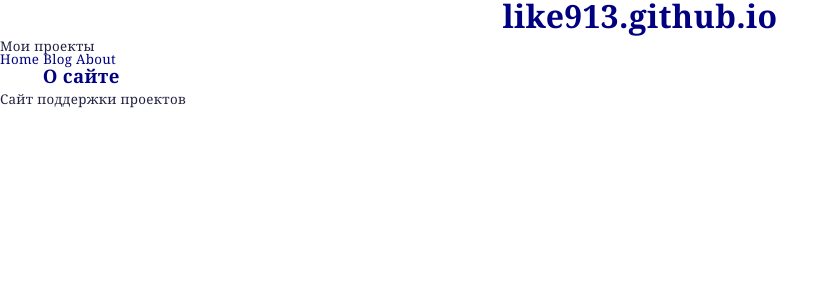
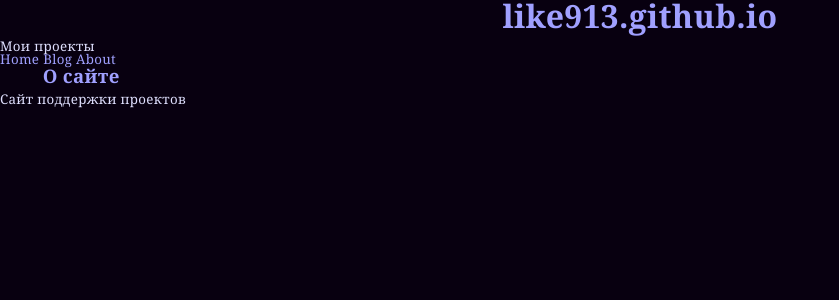
Before and after one commit to like913/like913.github.io, a Jekyll site: the page built from index.md, in a window 1280 px wide. Shown: the top 300 px of the page, without its empty margins (0-839 px from the left). Built offline with Jekyll 4.4.1, drawn with Linux system fonts in a browser that asks for light colours.

Commit message:
fix black

```diff
--- a/_layouts/default.html
+++ b/_layouts/default.html
@@ -3,7 +3,7 @@
 
 	{% include head.html %}
 
-	<body>
+	<body bgColor=#080010>
 		<div>
 
 			{% include header.html %}
--- a/css/style.css
+++ b/css/style.css
@@ -7,7 +7,7 @@ body {
 	line-height:100%;
 	font-size:10.0pt;
 	font-family:"Cambria","Times New Roman";
-	color:#202040;
+	color:#e0e0ff;
 	letter-spacing:.25pt;}
 p {
 	margin-top:4.0pt;
@@ -18,91 +18,7 @@ p {
 	line-height:100%;
 	font-size:10.0pt;
 	font-family:"Cambria","Times New Roman";
-	color:#202040;
-	letter-spacing:.25pt;}
-
-p.date {
-	margin-top:0cm;
-	margin-right:0cm;
-	margin-bottom:8.0pt;
-	margin-left:0cm;
-	text-align:justify;
-	line-height:100%;
-	font-size:12.0pt;
-	font-family:"Calibri","Arial";
-	color:#202040;
-	letter-spacing:.25pt;}
-
-p.path {
-	margin-top:0cm;
-	margin-right:0cm;
-	margin-bottom:0.0pt;
-	margin-left:0cm;
-	text-align:left;
-	line-height:100%;
-	font-size:10.0pt;
-	font-family:"Cambria","Times New Roman";
-	color:#202040;
-	letter-spacing:.25pt;}
-
-p.right {
-	margin-top:0cm;
-	margin-right:0cm;
-	margin-bottom:6.0pt;
-	margin-left:0cm;
-	text-align:right;
-	line-height:100%;
-	font-size:10.0pt;
-	font-family:"Cambria","Times New Roman";
-	color:#202040;
-	letter-spacing:.25pt;}
-
-p.center {
-	margin-top:0cm;
-	margin-right:0cm;
-	margin-bottom:0.0cm;
-	margin-left:0cm;
-	text-align:center;
-	line-height:100%;
-	font-size:10.0pt;
-	font-family:"Cambria","Times New Roman";
-	color:#202040;
-	letter-spacing:.25pt;}
-
-p.space {
-	margin-top:0cm;
-	margin-right:0cm;
-	margin-bottom:6.0pt;
-	margin-left:32pt;
-	text-align:justify;
-	line-height:100%;
-	font-size:10.0pt;
-	font-family:"Cambria","Times New Roman";
-	color:#202040;
-	letter-spacing:.25pt;}
-
-p.rem {
-	margin-top:0cm;
-	margin-right:0cm;
-	margin-bottom:2.0pt;
-	margin-left:32.0pt;
-	text-align:justify;
-	line-height:100%;
-	font-size:8.0pt;
-	font-family:"Cambria","Times New Roman";
-	color:#202040;
-	letter-spacing:.25pt;}
-
-p.left {
-	margin-top:4.0pt;
-	margin-right:0cm;
-	margin-bottom:4.0pt;
-	margin-left:0cm;
-	text-align:left;
-	line-height:100%;
-	font-size:10.0pt;
-	font-family:"Cambria","Times New Roman";
-	color:#202040;
+	color:#e0e0ff;
 	letter-spacing:.25pt;}
 
 h1 {
@@ -114,7 +30,7 @@ h1 {
 	line-height:100%;
 	font-size:24.0pt;
 	font-family:"Cambria","Times New Roman";
-	color:#000080;
+	color:#a0a0ff;
 	letter-spacing:.25pt;}
 
 h1.title {
@@ -126,7 +42,7 @@ h1.title {
 	line-height:100%;
 	font-size:48.0pt;
 	font-family:"Cambria","Times New Roman";
-	color:#000080;
+	color:#a0a0ff;
 	letter-spacing:.25pt;}
 
 h2 {
@@ -138,7 +54,7 @@ h2 {
 	line-height:100%;
 	font-size:18.0pt;
 	font-family:"Cambria","Times New Roman";
-	color:#000080;
+	color:#a0a0ff;
 	letter-spacing:.25pt;}
 
 h3 {
@@ -150,7 +66,7 @@ h3 {
 	line-height:100%;
 	font-size:14.0pt;
 	font-family:"Cambria","Times New Roman";
-	color:#000080;
+	color:#a0a0ff;
 	letter-spacing:.25pt;}
 
 h4 {
@@ -162,21 +78,21 @@ h4 {
 	line-height:100%;
 	font-size:10.0pt;
 	font-family:"Cambria","Times New Roman";
-	color:#000080;
+	color:#a0a0ff;
 	letter-spacing:.25pt;}
 
 a {
-	color:#000080;
+	color:#a0a0ff;
 	text-decoration: none;
 
 a:link, body_alink
 {
-	color: #000080;
+	color: #a0a0ff;
 	text-decoration: none;
 }
 a:visited, body_avisited
 {
-	color: #000080;
+	color: #a0a0ff;
 	text-decoration: none;
 }
 a:hover, a:active, body_ahover
@@ -187,13 +103,11 @@ a:hover, a:active, body_ahover
 b {
 	line-height:100%;
  font-family:"Cambria","Times New Roman";
-	color:#202040;
 	letter-spacing:.25pt;}
 
 i {
 	line-height:100%;
 	font-family:"Cambria","Times New Roman";
-	color:#000040;
 	letter-spacing:.25pt;}
 
 li {
@@ -203,13 +117,11 @@ li {
 	text-align:justify;
 	font-size:10.0pt;
 	font-family:"Cambria","Times New Roman";
-	color:#202040;
 	letter-spacing:.25pt;}
 
 BLOCKQUOTE {
 	font-size:10.0pt;
 	font-family:"Cambria","Times New Roman";
-	color:#202040;
 
 pre {
 	margin-top:0cm;
@@ -220,5 +132,4 @@ pre {
 	line-height:100%;
 	font-size:10.0pt;
 	font-family:"Courier New","Serif";
-	color:#202040;
 	letter-spacing:.25pt;}
```
